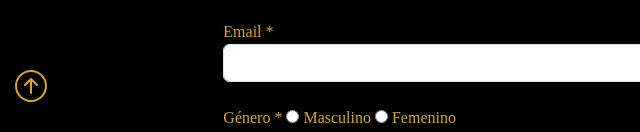
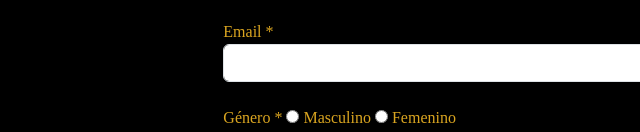
Before and after one commit to leandrogim/PFGimenez, a website: page PAGINAS/4Inscripciones.html in a window 1280 px wide. Shown: the part 668-800 px from the top of the page, 0-640 px from the left. Drawn offline with nearby package versions, Linux system fonts and the light colour scheme; a web font is replaced by a local one.

Commit message:
fuera boton

```diff
--- a/PAGINAS/4Inscripciones.html
+++ b/PAGINAS/4Inscripciones.html
@@ -144,9 +144,7 @@
           </div>
         </form>
       </div>
-      <a class="ir-arriba" href="#arriba"><svg xmlns="http://www.w3.org/2000/svg" width="32" height="32" fill="currentColor" class="bi bi-arrow-up-circle" viewBox="0 0 16 16">
-        <path fill-rule="evenodd" d="M1 8a7 7 0 1 0 14 0A7 7 0 0 0 1 8m15 0A8 8 0 1 1 0 8a8 8 0 0 1 16 0m-7.5 3.5a.5.5 0 0 1-1 0V5.707L5.354 7.854a.5.5 0 1 1-.708-.708l3-3a.5.5 0 0 1 .708 0l3 3a.5.5 0 0 1-.708.708L8.5 5.707z"/>
-      </svg></a>
+
     </main>
     <script
       src="https://cdn.jsdelivr.net/npm/bootstrap@5.3.2/dist/js/bootstrap.bundle.min.js"
```
